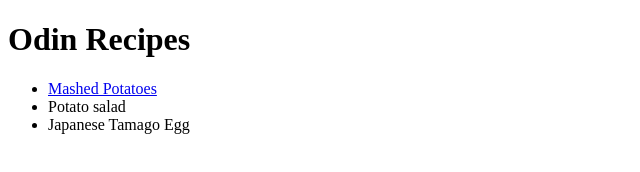
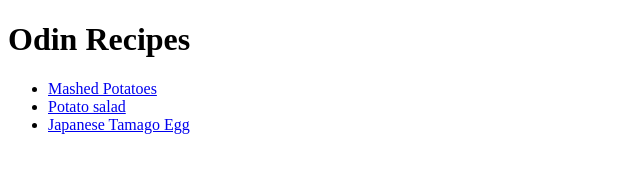
Before and after one commit to AsKnoxx/odin-recipes, a plain HTML site: page index.html in a window 1280 px wide. Shown: the whole page, without its empty margins (0-640 px from the left). Drawn offline with Linux system fonts and the light colour scheme.

Commit message:
Link the two recipe items to their pages

```diff
--- a/index.html
+++ b/index.html
@@ -8,8 +8,8 @@
             <h1>Odin Recipes</h1>
             <ul>
                 <li><a href="./recipes/mashed-potatoes.html" target="_self">Mashed Potatoes</a></li>
-                <li>Potato salad</li>
-                <li>Japanese Tamago Egg</li>
+                <li><a href="./recipes/potato-salad.html" target="_self">Potato salad</a></li>
+                <li><a href="./recipes/japanese-tamago-egg.html" target="_self">Japanese Tamago Egg</a></li>
             </ul>
         </body>
     </head>
```
